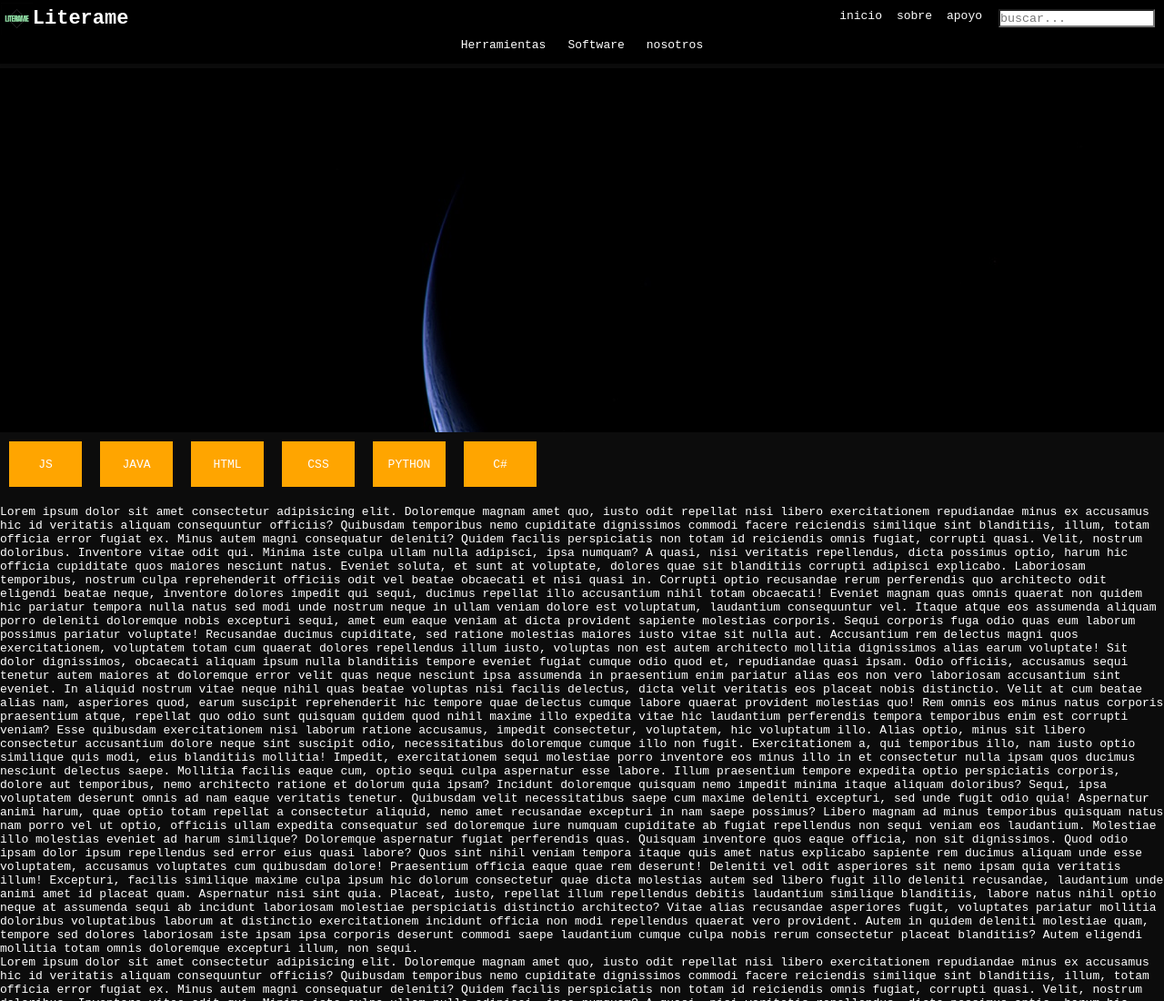
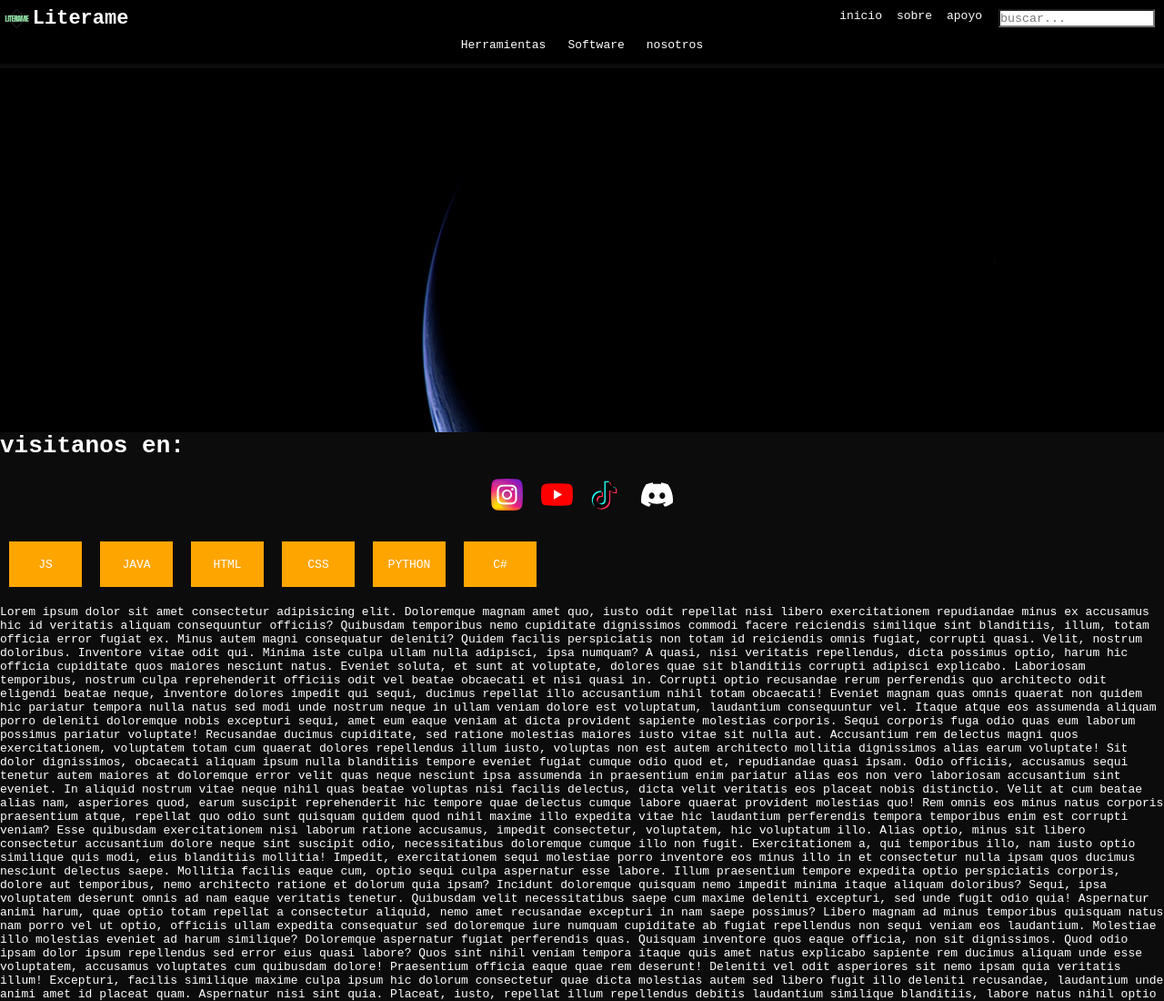
Before and after one commit to literame/Literame, a plain HTML site: page index.html in a window 1280 px wide. Shown: the top 1100 px of the page at 91% size. Drawn offline with Linux system fonts and the light colour scheme.

Commit message:
socialmedia

```diff
--- a/index.html
+++ b/index.html
@@ -6,7 +6,7 @@
     <meta name="viewport" content="width=device-width, initial-scale=1.0">
     <link rel="stylesheet" href="./src/css/main.css">
     <link rel="icon" href="./src/img/lite_icon.ico">
-    <title>Document</title>
+    <title>Literame | inicio </title>
 </head>
     <header>
         <div id="encabezado">
@@ -31,6 +31,16 @@
     <body>
         <main>
             <div class="banner">
+
+            </div>
+            <div class="visita">
+                <h1>visitanos en:</h1>
+                <div class="enlaces">
+                    <a href="" class="links"><img src="./src/img/instagram.svg" alt=""></a>
+                    <a href="" class="links"><img src="./src/img/youtube.svg" alt=""></a>
+                    <a href="" class="links"><img src="./src/img/tiktok.svg" alt=""></a>
+                    <a href="" class="links"><img src="./src/img/discord.svg" alt=""></a>
+                </div>
 
             </div>
             <div class="techn">
--- a/src/css/main.css
+++ b/src/css/main.css
@@ -118,8 +118,17 @@ img{
     color: #fff;
 }
 
+.enlaces{
+    width: 100%;
+    height: 80px;
+    display: flex;
+    justify-content: center;
+    align-items: center;
+}
+.links{
+    padding: 10px;
 
-
+}
 
 
 
```
Also changed, not shown: src/img/discord.svg (added), src/img/instagram.svg (added), src/img/tiktok.svg (added), src/img/youtube.svg (added).
